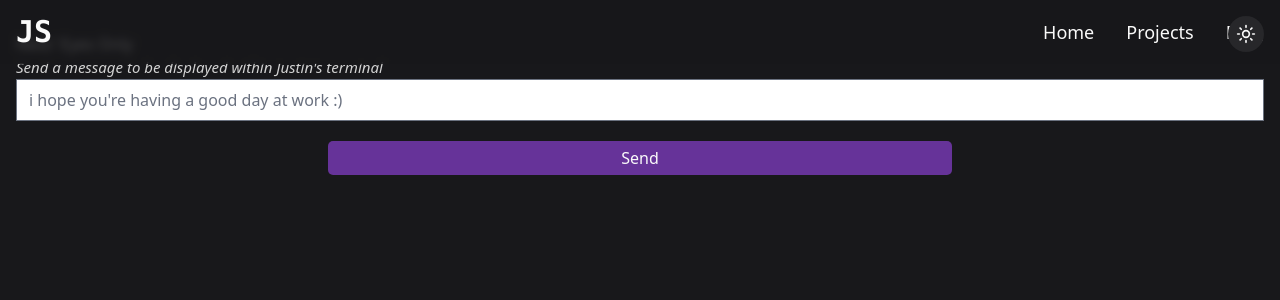
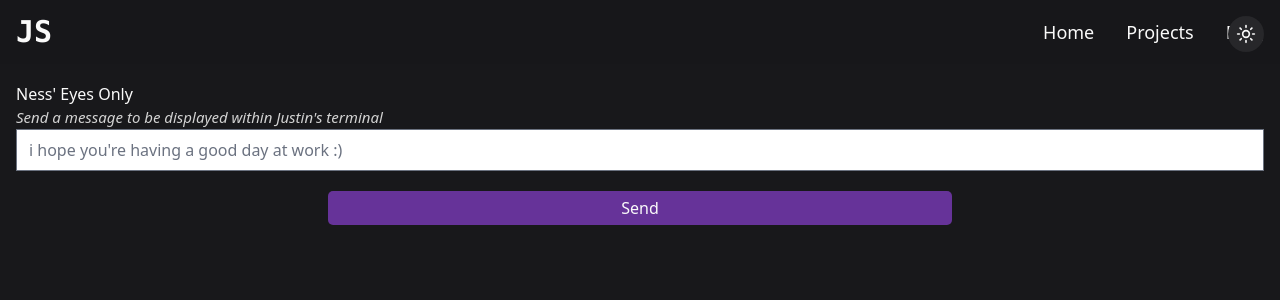
Before and after one commit to JustinStitt/jstitt.dev, a SvelteKit app: page /nessage in a window 1280 px wide. Shown: the top 300 px of the page. Built offline with nearby package versions, Linux system fonts and the light colour scheme.

Commit message:
update hero margin for nessage

```diff
--- a/src/routes/(ness-eyes-only)/nessage/+page.svelte
+++ b/src/routes/(ness-eyes-only)/nessage/+page.svelte
@@ -21,7 +21,7 @@
 	};
 </script>
 
-<h1>Ness' Eyes Only</h1>
+<h1 class="hero">Ness' Eyes Only</h1>
 <h2>Send a message to be displayed within Justin's terminal</h2>
 <div class="vbox">
 	<input
@@ -33,6 +33,9 @@
 </div>
 
 <style>
+	.hero {
+		margin-top: 50px;
+	}
 	input {
 		color: black;
 		width: 100%;
--- a/src/routes/ness-login/+page.svelte
+++ b/src/routes/ness-login/+page.svelte
@@ -16,7 +16,7 @@
 	};
 </script>
 
-<h1>Ness Login</h1>
+<h1 class="hero">Ness Login</h1>
 
 <div class="vbox">
 	<input type="text" placeholder="password" bind:value={currently_entered_password} />
@@ -24,6 +24,10 @@
 </div>
 
 <style>
+	.hero {
+		margin-top: 50px;
+	}
+
 	input {
 		color: black;
 		width: 100%;
```
